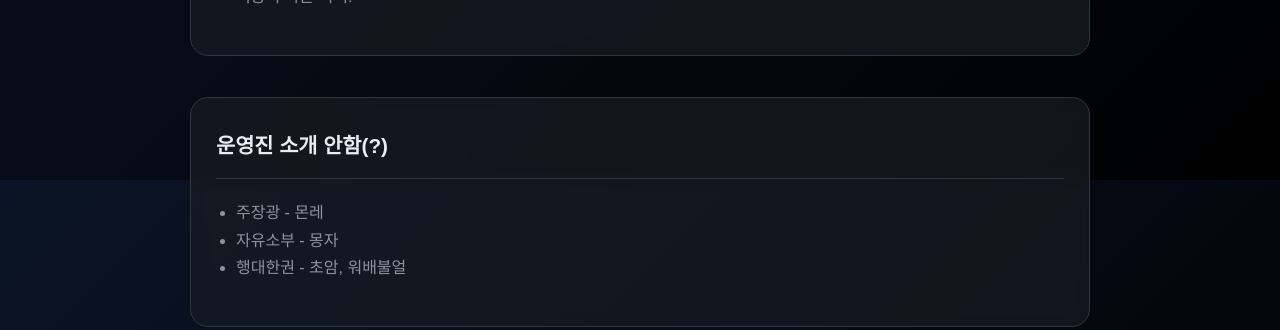
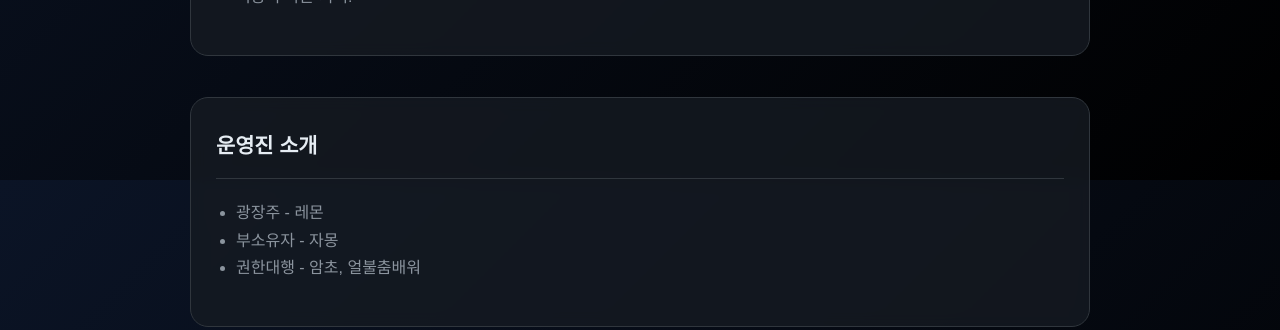
Before and after one commit to aaaaa804/lemonserver, a plain HTML site: page index.html in a window 1280 px wide. Shown: the part 2220-2550 px from the top of the page. Drawn offline with Linux system fonts and the light colour scheme.

Commit message:
Update index.html

```diff
--- a/index.html
+++ b/index.html
@@ -86,12 +86,12 @@
     </div>
 
     <div class="card r">
-        <div class="card-title">운영진 소개 안함(?)</div>
+        <div class="card-title">운영진 소개</div>
         <div class="inner-content">
             <ul>
-                <li>주장광 - 몬레</li>
-                <li>자유소부 - 몽자</li>
-                <li>행대한권 - 초암, 워배불얼</li>
+                <li>광장주 - 레몬</li>
+                <li>부소유자 - 자몽</li>
+                <li>권한대행 - 암초, 얼불춤배워</li>
             </ul>
         </div>
     </div>
```
